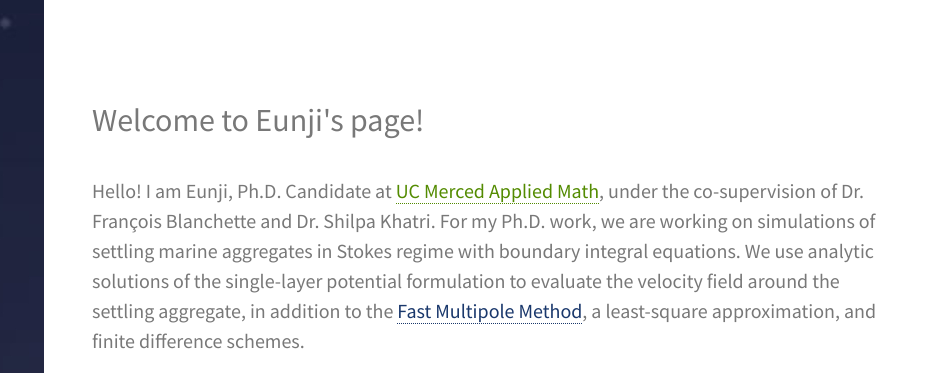
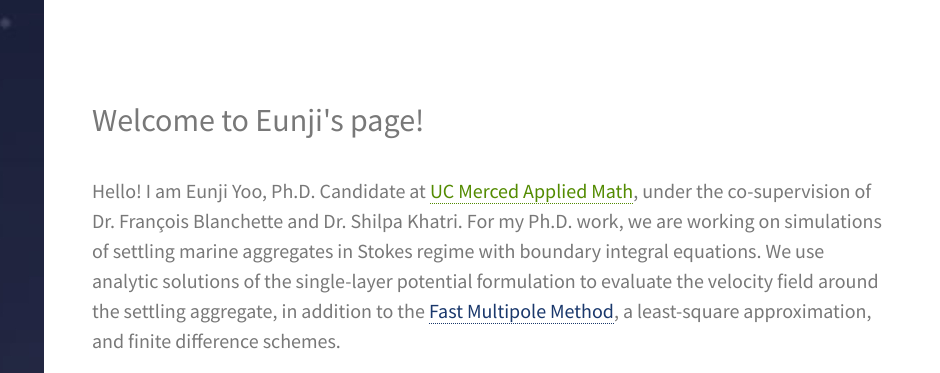
Before and after one commit to ejyoo921/ejyoo921.github.io, a plain HTML site: page index.html in a window 1280 px wide. Shown: the top 373 px of the page, 340-1280 px from the left. Drawn offline with Linux system fonts and the light colour scheme; files whose address does not match are found by name.

Commit message:
Update index.html

```diff
--- a/index.html
+++ b/index.html
@@ -37,7 +37,7 @@
             <header class="major">
               <h2> Welcome to Eunji's page!</h2>
             </header>
-            <h3> Hello! I am Eunji, Ph.D. Candidate at <a style = "color: #538b01"; target="_blank" rel="noopener noreferrer" href="https://appliedmath.ucmerced.edu/">UC Merced Applied Math</a>, under
+            <h3> Hello! I am Eunji Yoo, Ph.D. Candidate at <a style = "color: #538b01"; target="_blank" rel="noopener noreferrer" href="https://appliedmath.ucmerced.edu/">UC Merced Applied Math</a>, under
             the co-supervision of Dr. François Blanchette and Dr. Shilpa Khatri. For my Ph.D. work, we are working on simulations of settling marine aggregates in Stokes regime with boundary integral equations. We use analytic solutions of the single-layer potential formulation to evaluate the velocity field around the settling aggregate, in addition to the <a style = "color: #1a386c"; target="_blank" rel="noopener noreferrer" href="https://github.com/flatironinstitute/FMM3D">Fast Multipole Method</a>, a least-square approximation, and finite difference schemes.
             </h3>
             <ul class="actions">
```
